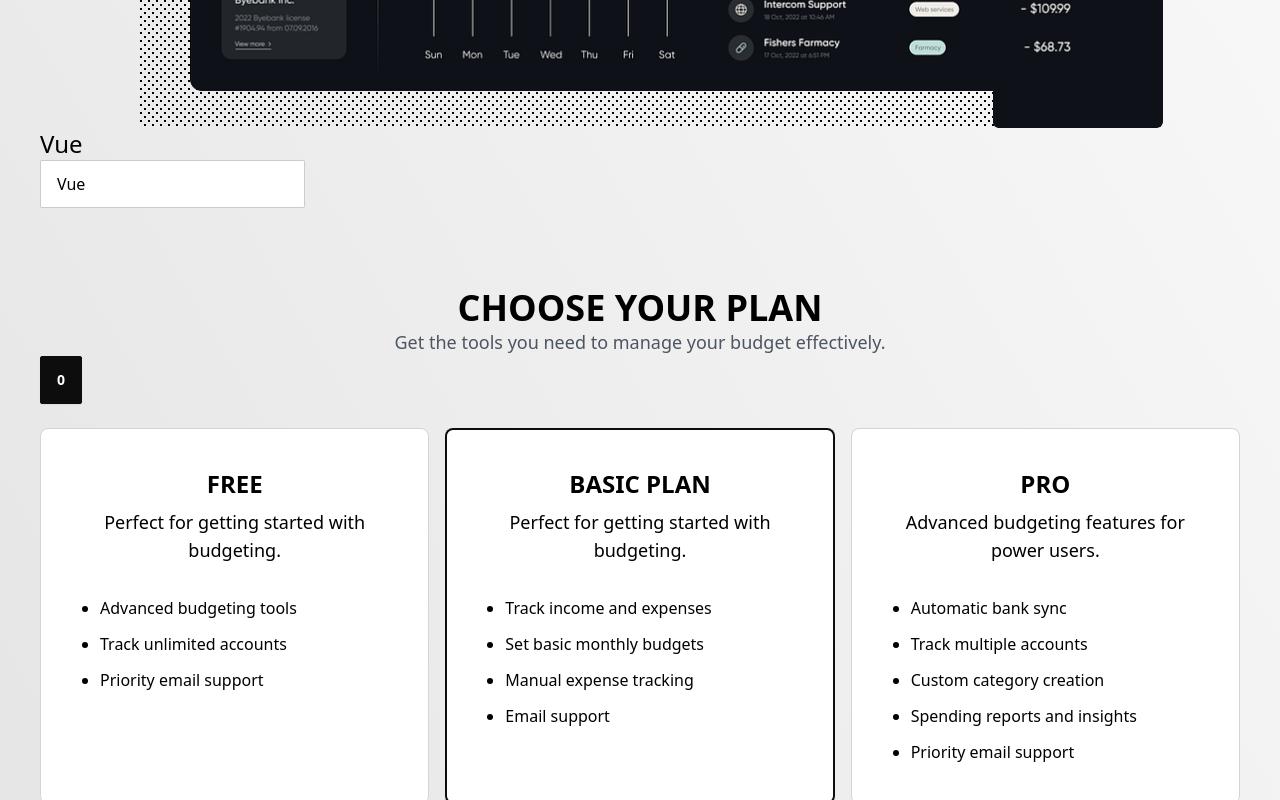
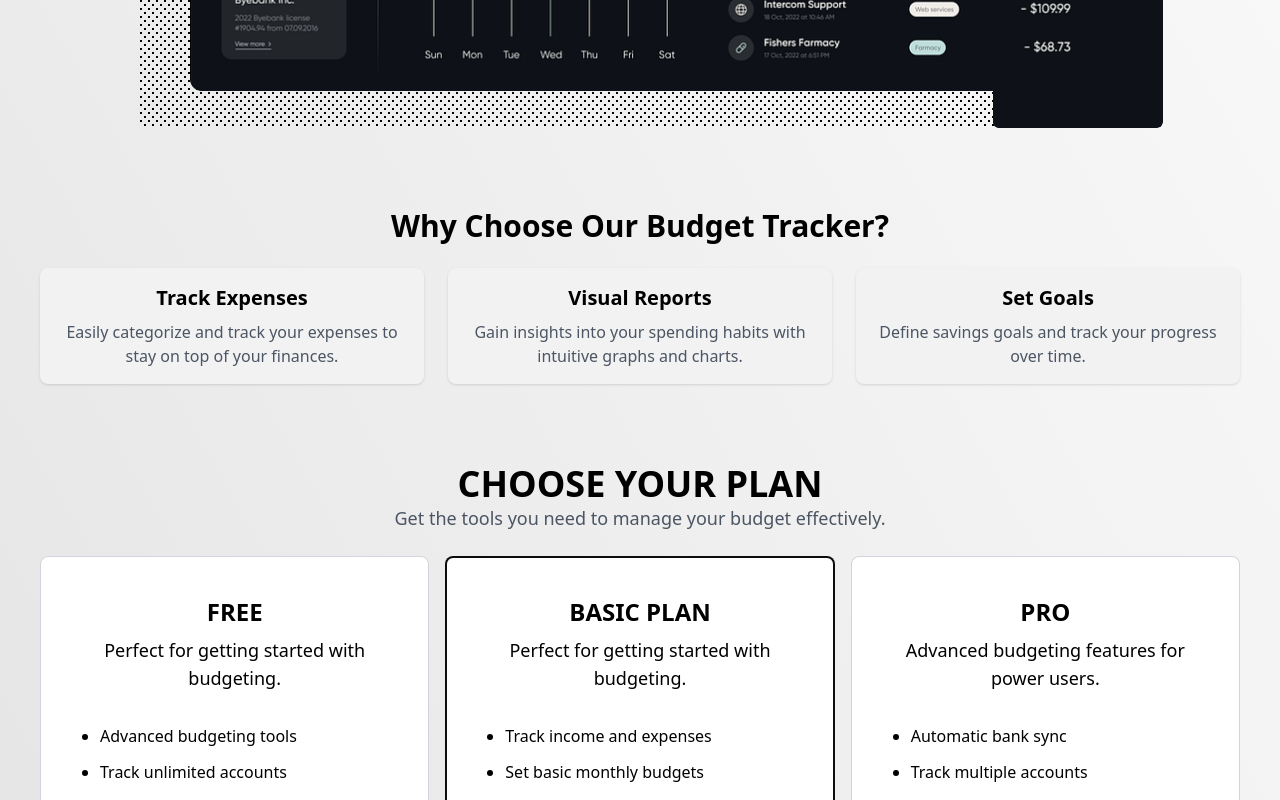
Before and after one commit to MarkMallari16/vue-firebase-project, a Vue app: page / in a window 1280 px wide. Shown: the part 1260-2060 px from the top of the page. Built offline with nearby package versions, Linux system fonts and the light colour scheme.

Commit message:
add features component

```diff
--- /dev/null
+++ b/src/components/Features.vue
@@ -0,0 +1,25 @@
+<template>
+  <div class="pt-20 text-center">
+    <h2 class="text-3xl font-bold mb-6">Why Choose Our Budget Tracker?</h2>
+    <div class="grid grid-cols-1 md:grid-cols-3 gap-6">
+      <div class="p-4 bg-base-200 rounded-lg shadow">
+        <h3 class="text-xl font-semibold mb-2">Track Expenses</h3>
+        <p class="text-gray-600">
+          Easily categorize and track your expenses to stay on top of your finances.
+        </p>
+      </div>
+      <div class="p-4 bg-base-200 rounded-lg shadow">
+        <h3 class="text-xl font-semibold mb-2">Visual Reports</h3>
+        <p class="text-gray-600">
+          Gain insights into your spending habits with intuitive graphs and charts.
+        </p>
+      </div>
+      <div class="p-4 bg-base-200 rounded-lg shadow">
+        <h3 class="text-xl font-semibold mb-2">Set Goals</h3>
+        <p class="text-gray-600">
+          Define savings goals and track your progress over time.
+        </p>
+      </div>
+    </div>
+  </div>
+</template>
--- a/src/components/Pricing.vue
+++ b/src/components/Pricing.vue
@@ -1,23 +1,16 @@
 <script setup>
-import { ref } from 'vue';
-
-const count = ref(0);
-const title = ref("Vue");
+import { ref } from "vue";
 </script>
 
 <template>
-
-  <h1 class="text-2xl">{{ title }}</h1>
-
-  <input type="text" class="input input-bordered" v-model="title">
-  <div class="to-white py-20">
+  <div class="to-white py-20 px-10 lg:px-0">
     <div class="text-center">
       <h2 class="text-4xl font-bold uppercase">Choose your plan</h2>
       <p class="text-lg text-gray-600">
         Get the tools you need to manage your budget effectively.
       </p>
     </div>
-    <button class="btn btn-primary" @click="count++">{{ count }}</button>
+
     <div class="grid grid-cols-1 lg:grid-cols-3 gap-4 rounded-xl mt-6">
       <div class="bg-white p-10 ring-1 ring-inset ring-gray-300 rounded-lg">
         <div class="text-center">
@@ -50,7 +43,6 @@ const title = ref("Vue");
           <p class="text-lg mb-8">Advanced budgeting features for power users.</p>
         </div>
 
-
         <ul class="list-disc pl-5 space-y-3">
           <li>Automatic bank sync</li>
           <li>Track multiple accounts</li>
@@ -58,7 +50,6 @@ const title = ref("Vue");
           <li>Spending reports and insights</li>
           <li>Priority email support</li>
         </ul>
-
       </div>
     </div>
   </div>
--- a/src/pages/Guest.vue
+++ b/src/pages/Guest.vue
@@ -2,85 +2,15 @@
 import Hero from "@/components/Hero.vue";
 import Navbar from "@/components/Navbar.vue";
 import Pricing from "@/components/Pricing.vue";
+import Features from "@/components/Features.vue";
+
 </script>
 <template>
   <div class="bg-gradient-to-tr from-base-300 to-base-white">
     <div class="lg:px-10 pt-2">
       <Navbar />
       <Hero />
-      <!--
-      <div class="pt-20">
-        <div class="grid grid-cols-1 lg:grid-cols-3 gap-4">
-          <div class="bg-white p-6 rounded-lg">
-            <svg
-              xmlns="http://www.w3.org/2000/svg"
-              class="h-8 w-8 text-green-500 mr-4"
-              fill="none"
-              viewBox="0 0 24 24"
-              stroke="currentColor"
-            >
-              <path
-                stroke-linecap="round"
-                stroke-linejoin="round"
-                stroke-width="2"
-                d="M8 9l3 3-3 3M13 15h6"
-              />
-            </svg>
-            <div class="mt-2">
-              <h2 class="text-lg font-semibold mb-2">Real-time Expense Tracking</h2>
-              <p>Monitor your expenses as they happen with automatic updates.</p>
-            </div>
-          </div>
-          <div class="bg-white h-52 p-6 rounded-lg">
-            <svg
-              xmlns="http://www.w3.org/2000/svg"
-              class="h-8 w-8 text-blue-500 mr-4"
-              fill="none"
-              viewBox="0 0 24 24"
-              stroke="currentColor"
-            >
-              <path
-                stroke-linecap="round"
-                stroke-linejoin="round"
-                stroke-width="2"
-                d="M5 13l4 4L19 7"
-              />
-            </svg>
-            <div class="mt-2">
-              <h2 class="text-lg font-semibold mb-2">Customizable Categories</h2>
-              <p>
-                Organize your spending by creating custom categories tailored to your
-                needs.
-              </p>
-            </div>
-          </div>
-          <div class="bg-white h-52 p-6 rounded-lg">
-            <svg
-              xmlns="http://www.w3.org/2000/svg"
-              class="h-8 w-8 text-yellow-500 mr-4"
-              fill="none"
-              viewBox="0 0 24 24"
-              stroke="currentColor"
-            >
-              <path
-                stroke-linecap="round"
-                stroke-linejoin="round"
-                stroke-width="2"
-                d="M9 17v2a2 2 0 002 2h2a2 2 0 002-2v-2M13 7V3h-2v4H7v2h10V7h-4z"
-              />
-            </svg>
-            <div class="mt-2">
-              <h2 class="text-lg font-semibold mb-2">Monthly Budgeting</h2>
-              <p>
-                Set budget limits for each category to help control your monthly spending.
-              </p>
-            </div>
-          </div>
-        </div>
-      </div>
-
-      -->
-
+      <Features />
       <Pricing />
     </div>
   </div>
```
